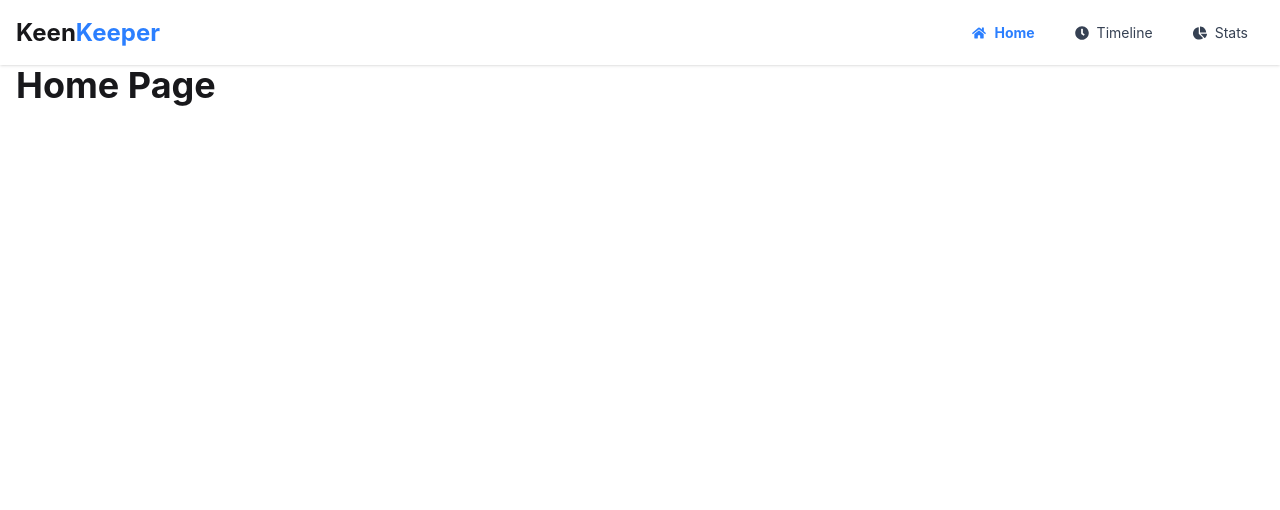
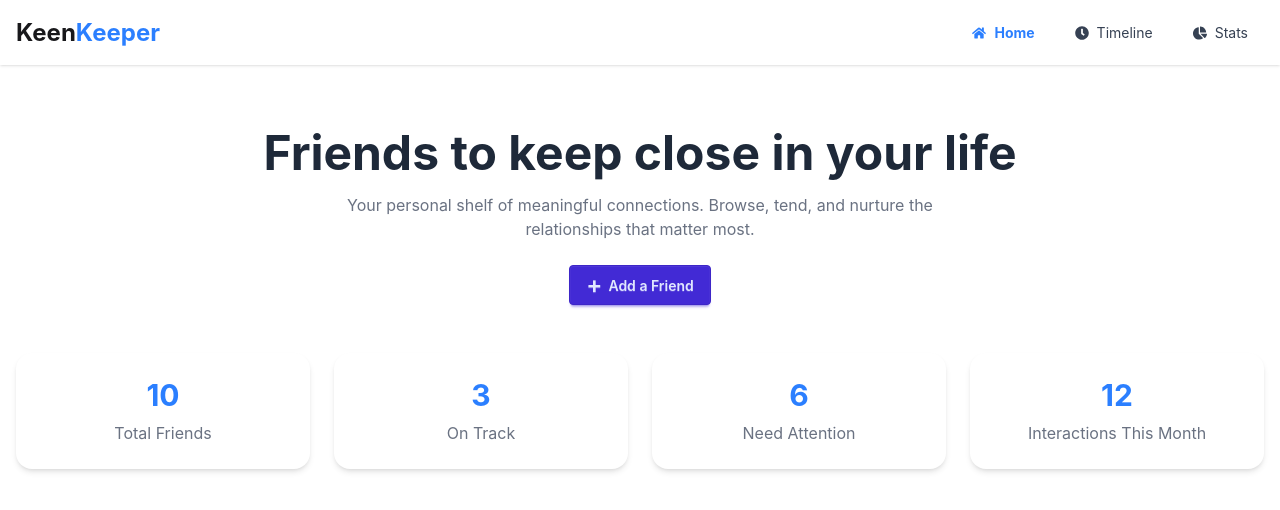
Before and after one commit to nazrul23-human/B13-keen-keeper, a React (Vite) app: page / in a window 1280 px wide. Shown: the top 510 px of the page. Built offline with nearby package versions, Linux system fonts and the light colour scheme.

Commit message:
Banner Section Create

```diff
--- /dev/null
+++ b/src/components/Banner.jsx
@@ -0,0 +1,53 @@
+
+
+const Banner = () => {
+  return (
+    <div className="py-16 text-center">
+
+      {/* Title */}
+      <h1 className="text-5xl font-bold text-gray-800">
+        Friends to keep close in your life
+      </h1>
+
+      {/* Subtitle */}
+      <p className="mt-4 text-gray-500 max-w-2xl mx-auto">
+        Your personal shelf of meaningful connections. Browse, tend, and nurture the
+      <br></br>relationships that matter most.
+      </p>
+
+      {/* Button */}
+      <button className="btn btn-primary mt-6">
+
+        <a className="text-2xl">+</a>Add a Friend
+      </button>
+      {/* Summary Cards */}
+<div className="grid grid-cols-1 md:grid-cols-2 lg:grid-cols-4 gap-6 mt-12">
+
+  <div className="bg-white shadow-md rounded-2xl p-6">
+    <h2 className="text-3xl font-bold text-blue-500">10</h2>
+    <p className="text-gray-500 mt-2">Total Friends</p>
+  </div>
+  <div className="bg-white shadow-md rounded-2xl p-6">
+    <h2 className="text-3xl font-bold text-blue-500">3</h2>
+    <p className="text-gray-500 mt-2">On Track</p>
+  </div>
+
+  <div className="bg-white shadow-md rounded-2xl p-6">
+    <h2 className="text-3xl font-bold text-blue-500">6</h2>
+    <p className="text-gray-500 mt-2">Need Attention</p>
+  </div>
+
+  <div className="bg-white shadow-md rounded-2xl p-6">
+    <h2 className="text-3xl font-bold text-blue-500">12</h2>
+    <p className="text-gray-500 mt-2">Interactions This Month</p>
+  </div>
+
+
+
+</div>
+
+    </div>
+  );
+};
+
+export default Banner;
--- a/src/pages/Home.jsx
+++ b/src/pages/Home.jsx
@@ -1,8 +1,8 @@
-import React from 'react';
+import Banner from "../components/Banner";
 const Home = () => {
   return (
     <div>
-      <h1 className="text-4xl font-bold">Home Page</h1>
+      <Banner />
     </div>
   );
 };
```
